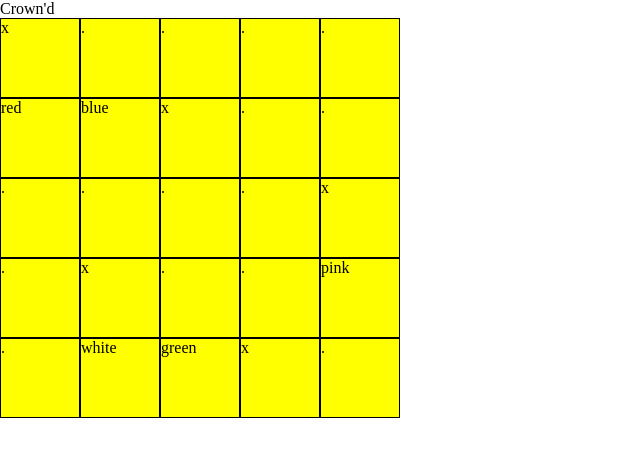
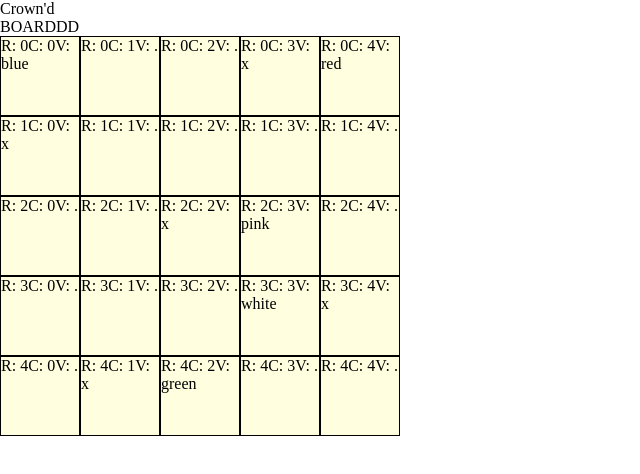
Before and after one commit to MayKhine/crownd, a React (Vite) app: page / in a window 1280 px wide. Shown: the top 474 px of the page, without its empty margins (0-640 px from the left). Built offline with nearby package versions, Linux system fonts and the light colour scheme.

Commit message:
commit before refactor the puzzle blocks

```diff
--- a/src/components/Board.tsx
+++ b/src/components/Board.tsx
@@ -1,29 +1,30 @@
 import { Grid } from "./Grid"
 
-const createGameGridArr = (numOfCol: number) => {
-  const grid = Array.from({ length: numOfCol }, () =>
-    new Array(numOfCol).fill(".")
-  )
+export type GridCellType = {
+  row: number
+  col: number
+  value: string
+  // color?: string
+}
+const createGameGridArr = (gameSize: number) => {
+  // const grid = Array.from({ length: numOfCol }, (rowIndex) =>
+  //   new Array(numOfCol).fill(".")
+  // )
+
+  const grid = []
+  for (let row = 0; row < gameSize; row++) {
+    let rowArr = []
+    for (let col = 0; col < gameSize; col++) {
+      rowArr.push({ row: row, col: col, value: "." })
+    }
+    grid.push(rowArr)
+    rowArr = []
+  }
+
   return grid
 }
 
-const getRandomSide = () => {
-  const randomSidesArr = [
-    { placement: "row", value: -1 },
-    { placement: "row", value: 1 },
-    { placement: "col", value: -1 },
-    { placement: "col", value: 1 },
-  ]
-  return randomSidesArr[Math.floor(Math.random() * 4)]
-}
-
 const isDiagonallyTouching = (prevCol: number, curCol: number) => {
-  console.log(
-    "Is diagonally touching: ",
-    prevCol,
-    curCol,
-    Math.abs(prevCol - curCol) == 1 ? true : false
-  )
   return Math.abs(prevCol - curCol) == 1 ? true : false
 }
 
@@ -39,7 +40,6 @@ const getRandomNumberUnique = (
     randomNum = Math.floor(Math.random() * maxNum)
     attempts++
     if (attempts > MAX_ATTEMPTS) {
-      console.log("resett ")
       return "reset"
     }
   } while (picked.has(randomNum) || isDiagonallyTouching(prevCol, randomNum)) // If picked, retry
@@ -48,102 +48,164 @@ const getRandomNumberUnique = (
   return randomNum
 }
 
-const generateXonGridArr = (gridArr: Array<Array<string>>) => {
+const generateCrownsonGridArr = (gridArr: Array<Array<GridCellType>>) => {
   let pickedCols = new Set<number>() // Keep track of picked columns
-  let xArr = []
+  let crownsArr = []
   let prevCol: number = -999
 
   for (let i = 0; i < gridArr.length; i++) {
     const col = getRandomNumberUnique(gridArr.length, pickedCols, prevCol)
     if (col === "reset") {
       pickedCols = new Set<number>()
-      xArr = []
+      crownsArr = []
       i = -1
-      gridArr.forEach((row) => row.fill("."))
+      // gridArr.forEach((row) => row.fill("."))
+      gridArr.forEach((row) => {
+        row.forEach((cell) => {
+          cell.value = "."
+        })
+      })
     } else {
-      console.log("picked Cols ", pickedCols)
-      gridArr[i][col] = "x"
+      gridArr[i][col].value = "x"
       prevCol = col
-      xArr.push({ x: col, color: colorArr[i], xy: { x: col, y: i } })
+      // xArr.push({ x: col, color: colorArr[i], xy: { x: col, y: i } })
+      crownsArr.push({ row: i, col: col, value: "x" })
     }
   }
 
-  return xArr
+  return crownsArr
 }
 
-const checkSpaceLeft = (gridArr: Array<Array<string>>) => {
-  for (let i = 0; i < gridArr.length; i++) {
-    for (let x = 0; x < gridArr.length; x++) {
-      if (gridArr[i][x] == ".") {
-        return true
+// const checkIsValidToGrow = (
+//   xLocation: { x: number; y: number },
+//   gridArr: Array<Array<string>>
+//   // randomside: { placement: string; value: number }
+// ) => {
+//   const randomside = getRandomSide()
+//   //x
+//   if (randomside.placement == "row") {
+//     const updatedX = xLocation.x + randomside.value
+//     if (
+//       updatedX >= 0 &&
+//       updatedX < gridArr.length &&
+//       gridArr[xLocation.y][updatedX] == "."
+//     ) {
+//       return { x: updatedX, y: xLocation.y }
+//     }
+//   }
+
+//   //y
+//   if (randomside.placement == "col") {
+//     const updatedY = xLocation.y + randomside.value
+//     if (
+//       updatedY >= 0 &&
+//       updatedY < gridArr.length &&
+//       gridArr[updatedY][xLocation.x] == "."
+//     ) {
+//       return { x: xLocation.x, y: updatedY }
+//     }
+//   }
+
+//   return false
+// }
+
+// const checkSpaceLeft = (gridArr: Array<Array<string>>) => {
+//   for (let i = 0; i < gridArr.length; i++) {
+//     for (let x = 0; x < gridArr.length; x++) {
+//       if (gridArr[i][x] == ".") {
+//         return true
+//       }
+//     }
+//   }
+//   return false
+// }
+
+const getRandomSide = () => {
+  const randomSidesArr = [
+    { placement: "row", value: -1 },
+    { placement: "row", value: 1 },
+    { placement: "col", value: -1 },
+    { placement: "col", value: 1 },
+  ]
+  return randomSidesArr[Math.floor(Math.random() * 4)]
 }
-    }
-  }
-  return false
-}
-const colorArr = ["red", "blue", "pink", "white", "green"]
 
-export const Board = () => {
-  const gameSize = 5
-  const initialGridArr = createGameGridArr(gameSize)
-  const xArr = generateXonGridArr(initialGridArr)
-  const gameGridArr = initialGridArr
-  // const [gameGridArr, setGameGridArr] = useState(initialGridArr)
-  const checkIsValidToGrow = (
-    xLocation: { x: number; y: number },
-    gridArr: Array<Array<string>>
-    // randomside: { placement: string; value: number }
+const isValidToGrow = (
+  crown: GridCellType,
+  initialGridArr: Array<Array<GridCellType>>
 ) => {
   const randomside = getRandomSide()
   //x
   if (randomside.placement == "row") {
-      const updatedX = xLocation.x + randomside.value
+    const updatedRow = crown.row + randomside.value
     if (
-        updatedX >= 0 &&
-        updatedX < gridArr.length &&
-        gridArr[xLocation.y][updatedX] == "."
+      updatedRow >= 0 &&
+      updatedRow < initialGridArr.length &&
+      initialGridArr[updatedRow][crown.col].value == "."
     ) {
-        return { x: updatedX, y: xLocation.y }
+      return { col: crown.col, row: updatedRow }
     }
   }
 
   //y
   if (randomside.placement == "col") {
-      const updatedY = xLocation.y + randomside.value
+    const updatedCol = crown.col + randomside.value
     if (
-        updatedY >= 0 &&
-        updatedY < gridArr.length &&
-        gridArr[updatedY][xLocation.x] == "."
+      updatedCol >= 0 &&
+      updatedCol < initialGridArr.length &&
+      initialGridArr[crown.row][updatedCol].value == "."
     ) {
-        return { x: xLocation.x, y: updatedY }
+      return { col: updatedCol, row: crown.row }
+    }
+  }
+  return false
+}
+
+// const createBlockPuzzle = () => {
+//   for (let i = 0; i < gameSize; i++) {
+//     const xColor = xArr[i].color
+//     const xPlacement = xArr[i].xy
+
+//     let iRowGrowedFlag = false
+//     do {
+//       const updatedPlacement = checkIsValidToGrow(xPlacement, gameGridArr)
+//       console.log(updatedPlacement, xPlacement)
+//       if (updatedPlacement != false) {
+//         gameGridArr[updatedPlacement.y][updatedPlacement.x] = xColor
+//         iRowGrowedFlag = true
+//       }
+//     } while (!iRowGrowedFlag)
+//   }
+// }
+
+const createPuzzleBlocks = (
+  crownPostionsArr: Array<GridCellType>,
+  initialGridArr: Array<Array<GridCellType>>
+) => {
+  for (let i = 0; i < crownPostionsArr.length; i++) {
+    //check if it is able to grow for each crown
+    const growPosition = isValidToGrow(crownPostionsArr[i], initialGridArr)
+    if (growPosition !== false) {
+      initialGridArr[growPosition.row][growPosition.col].value = colorArr[i]
+    }
   }
 }
 
-    return false
-  }
+const colorArr = ["red", "blue", "pink", "white", "green"]
 
-  const createBlockPuzzle = () => {
-    for (let i = 0; i < gameSize; i++) {
-      const xColor = xArr[i].color
-      const xPlacement = xArr[i].xy
+export const Board = () => {
+  // x: Column
+  // y: Row
 
-      let iRowGrowedFlag = false
-      do {
-        const updatedPlacement = checkIsValidToGrow(xPlacement, gameGridArr)
-        console.log(updatedPlacement, xPlacement)
-        if (updatedPlacement != false) {
-          gameGridArr[updatedPlacement.y][updatedPlacement.x] = xColor
-          iRowGrowedFlag = true
-        }
-      } while (!iRowGrowedFlag)
-    }
-  }
-
-  createBlockPuzzle()
+  const gameSize = 5
+  const initialGridArr = createGameGridArr(gameSize) //fill with .
+  const crownPostionsArr = generateCrownsonGridArr(initialGridArr)
+  const blockPuzzleArr = createPuzzleBlocks(crownPostionsArr, initialGridArr)
 
   return (
     <div>
-      <Grid rows={gameGridArr} />
+      BOARDDD
+      <Grid grid={initialGridArr} />
     </div>
   )
 }
--- a/src/components/Grid.tsx
+++ b/src/components/Grid.tsx
@@ -1,14 +1,15 @@
+import { GridCellType } from "./Board"
 import { GridCell } from "./GridCell"
 
 type GridProps = {
-  rows: Array<Array<string>>
+  grid: Array<Array<GridCellType>>
 }
 
-export const Grid = ({ rows }: GridProps) => {
-  console.log("Grid: ", rows)
+export const Grid = ({ grid }: GridProps) => {
+  console.log("grid: ", grid)
   return (
     <div>
-      {rows.map((row, index) => {
+      {grid.map((row, index) => {
         return (
           <div
             key={index}
@@ -23,7 +24,7 @@ export const Grid = ({ rows }: GridProps) => {
             }}
           >
             {row.map((cell, index) => {
-              return <GridCell key={index} value={cell} />
+              return <GridCell key={index} cellData={cell} />
             })}
           </div>
         )
--- a/src/components/GridCell.tsx
+++ b/src/components/GridCell.tsx
@@ -1,17 +1,26 @@
+import { GridCellType } from "./Board"
+
 type GridCellProps = {
   width?: string
   bgColor?: string
-  value?: string
+  cellData: GridCellType
 }
 
-export const GridCell = ({ width, bgColor, value }: GridCellProps) => {
+export const GridCell = ({ width, bgColor, cellData }: GridCellProps) => {
   const style: React.CSSProperties = {
     width: width ? width : "5rem",
     height: width ? width : "5rem",
-    backgroundColor: bgColor ? bgColor : "yellow",
+    backgroundColor: bgColor ? bgColor : "lightyellow",
     border: "1px solid black",
     boxSizing: "border-box",
+    display: "flex",
   }
 
-  return <div style={{ ...style }}> {value}</div>
+  return (
+    <div style={{ ...style }}>
+      R: {cellData.row}
+      C: {cellData.col}
+      V: {cellData.value}
+    </div>
+  )
 }
```
Lines whose indentation alone changed are shown as unchanged.
